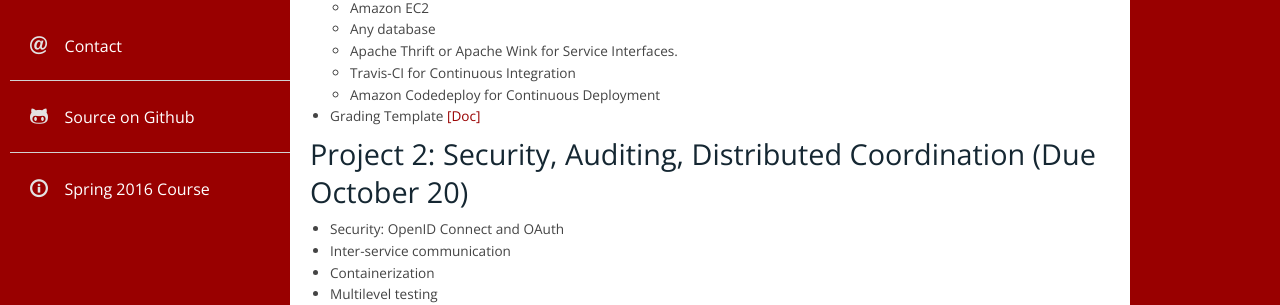
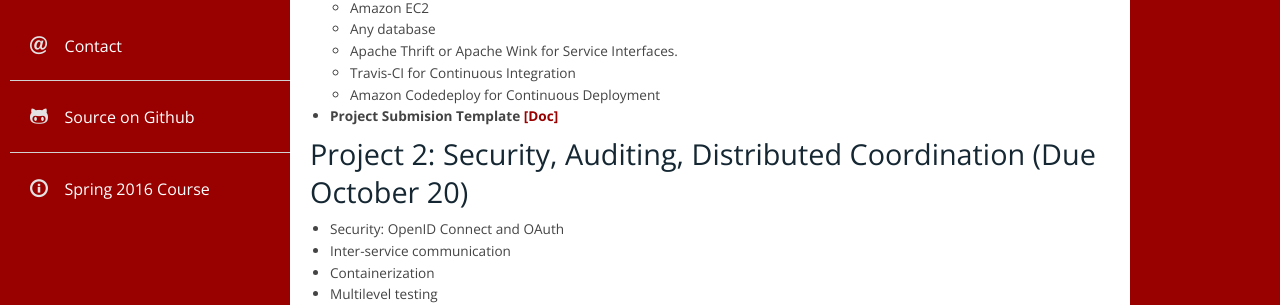
Before and after one commit to airavata-courses/airavata-courses.github.io, a Jekyll site: the page built from projects.md, in a window 1280 px wide. Shown: the part 356-661 px from the top of the page. Built offline with Jekyll 4.4.1, drawn with Linux system fonts in a browser that asks for light colours.

Commit message:
Grading template is Project Submission Template; making it bold

```diff
--- a/projects.md
+++ b/projects.md
@@ -20,7 +20,7 @@
     * Apache Thrift or Apache Wink for Service Interfaces.
     * Travis-CI for Continuous Integration
     * Amazon Codedeploy for Continuous Deployment
-* Grading Template [[Doc]]({{ site.url }}CS649Project1SubmissionTemplate.docx)
+* **Project Submision Template [[Doc]]({{ site.url }}CS649Project1SubmissionTemplate.docx)**
 
 ###  Project 2: Security, Auditing, Distributed Coordination (Due October 20)
 * Security: OpenID Connect and OAuth
```
